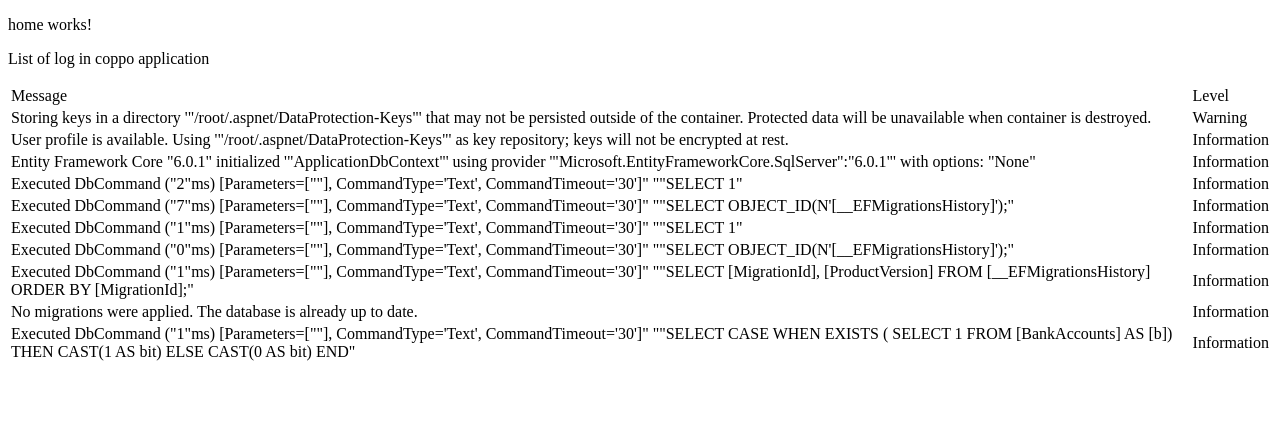
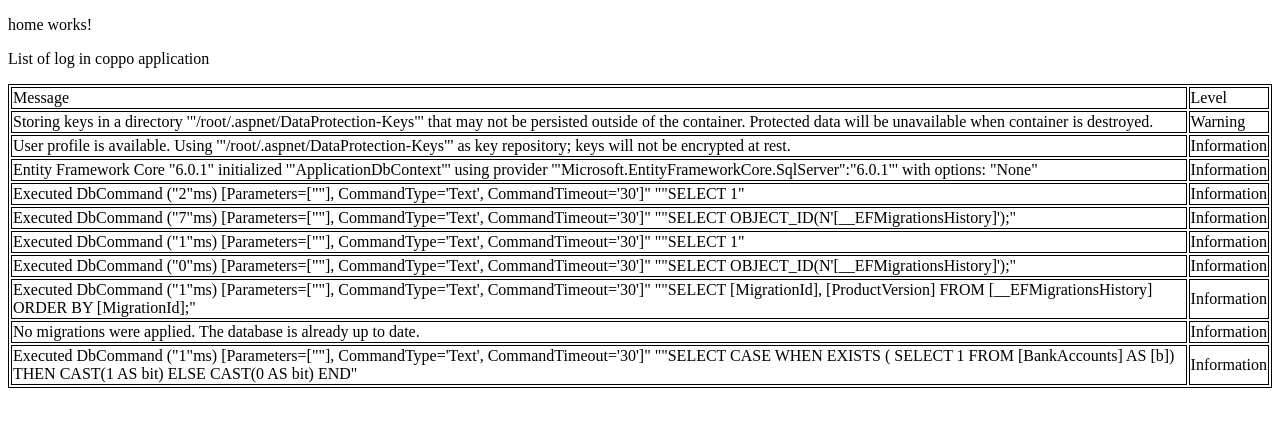
Before and after one commit to CodeRumor/DEBUG_CLIENT, an Angular app: page / in a window 1280 px wide. Shown: the top 424 px of the page. Built offline with nearby package versions, Linux system fonts and the light colour scheme.

Commit message:
Add border to make the table more visible.

```diff
--- a/src/styles.css
+++ b/src/styles.css
@@ -1 +1,4 @@
 /* You can add global styles to this file, and also import other style files */
+table, th, td {
+  border: 1px solid black;
+}
```
